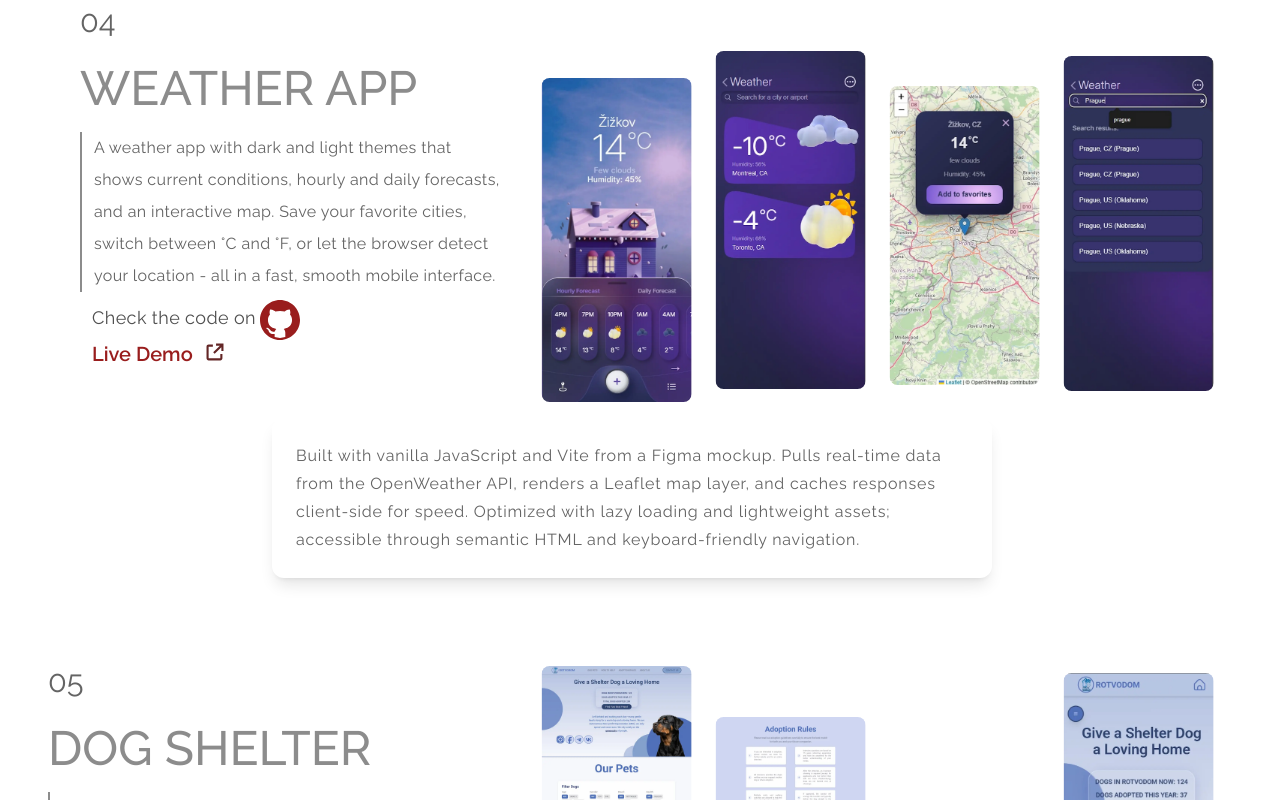
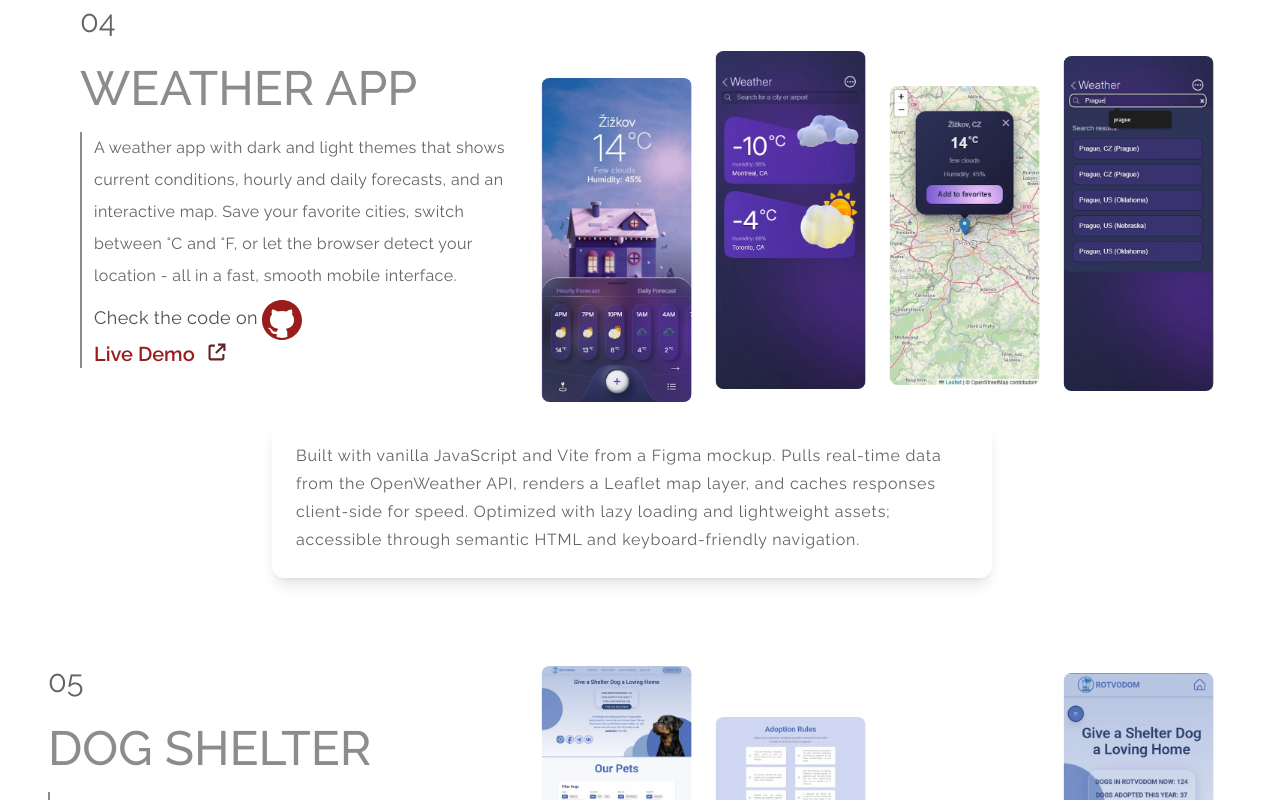
Before and after one commit to bavayra/Portfolio, a React (Vite) app: page / in a window 1280 px wide. Shown: the part 2900-3700 px from the top of the page. Built offline with nearby package versions, Linux system fonts and the light colour scheme.

Commit message:
style(ProjectSection): wrapped shorst description and exteranl links in div and moved border there so it will contain both elements

```diff
--- a/src/sections/ProjectSection.tsx
+++ b/src/sections/ProjectSection.tsx
@@ -43,8 +43,8 @@ const ProjectSection = ({
           >
             {project.title}
           </h3>
-
-          <p className="mt-2 text-(length:--font-body-sm) border-l-2 border-grey-2 pl-3 text-text leading-loose tracking-wide w-full wrap-break-word whitespace-normal max-w-(--max-w-text-sm) desktop-sm:max-w-(--max-w-text-lg) desktop-xl:text-2xl">
+          <div className=" border-l-2 border-grey-2">
+            <p className="mt-2 text-(length:--font-body-sm) pl-3 text-text leading-loose tracking-wide w-full wrap-break-word whitespace-normal max-w-(--max-w-text-sm) desktop-sm:max-w-(--max-w-text-lg) desktop-xl:text-2xl">
               {project.descriptionShort}
             </p>
             <ExternalProjectLink
@@ -52,6 +52,7 @@ const ProjectSection = ({
               githubUrl={project.githubUrl}
               projectTitle={project.title}
             />
+          </div>
         </div>
 
         <div
```
Lines whose indentation alone changed are shown as unchanged.
